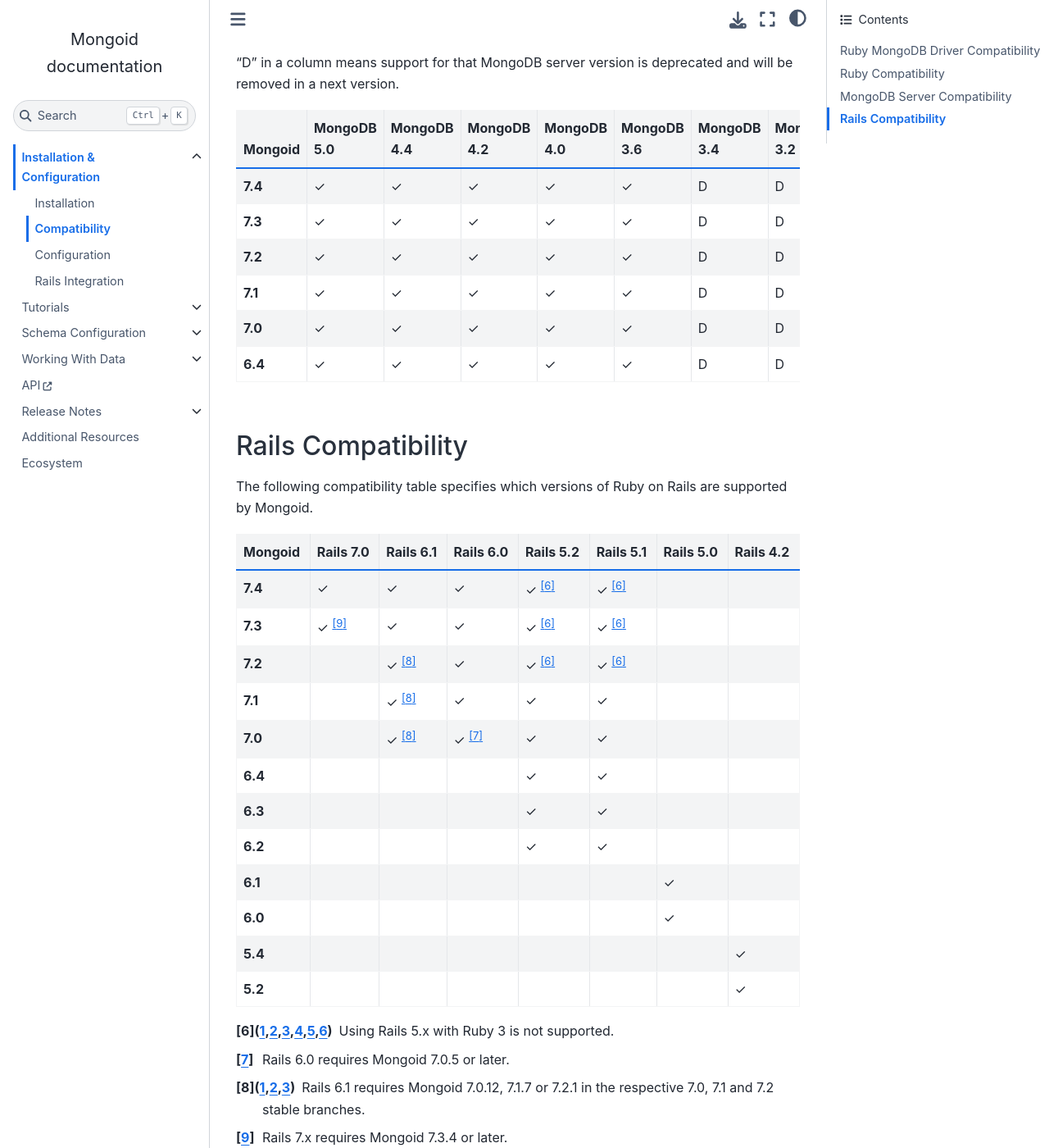
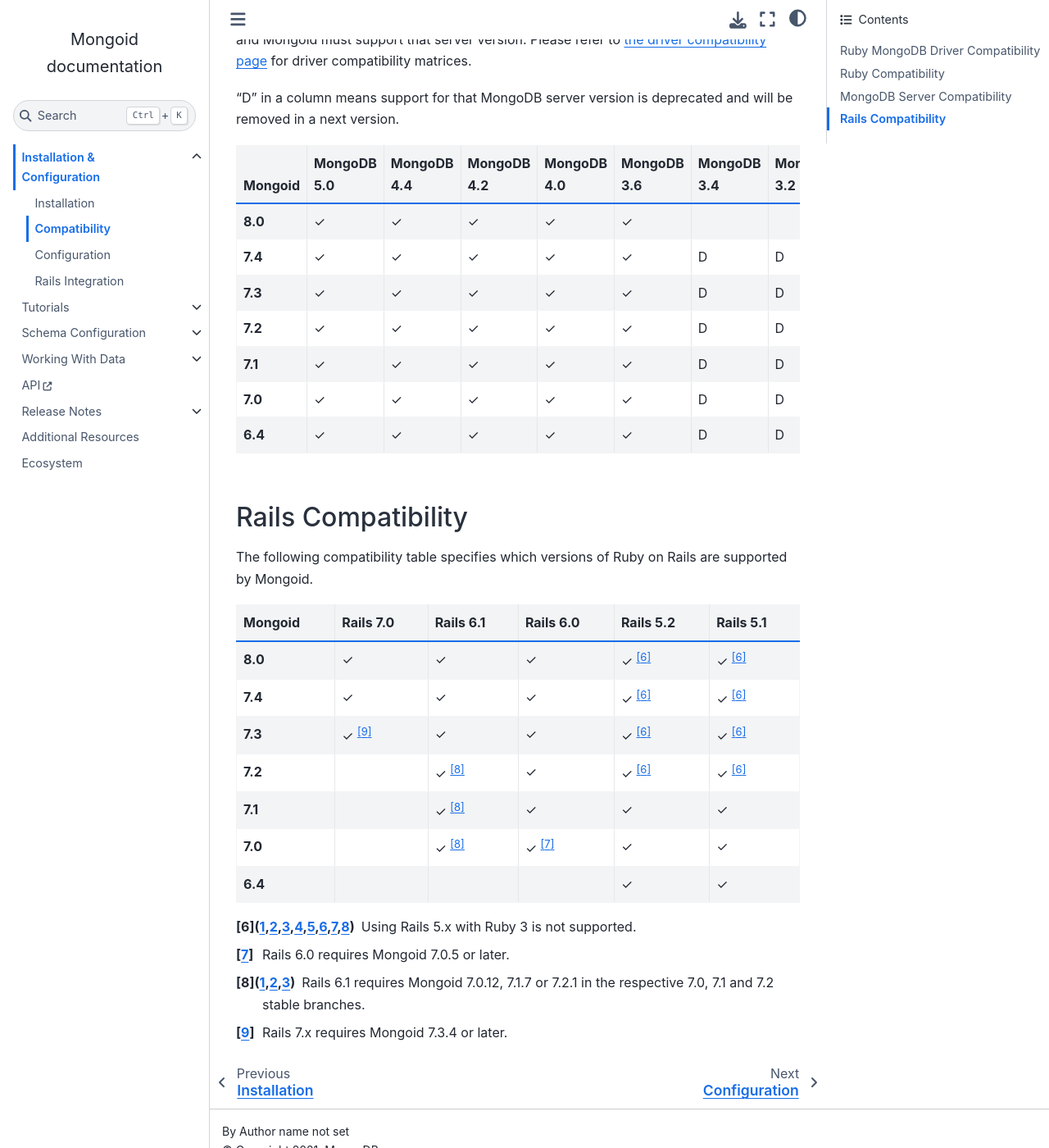
Before and after one commit to i80and/docs-mongoid, a Sphinx documentation site: the page built from docs/reference/compatibility.txt, in a window 1280 px wide and 1400 px high, scrolled down 1949 px. Shown: the whole window at 82% size. Built offline with Sphinx 7.4.7 and the Sphinx Book theme 1.1.4, drawn with Linux system fonts in a browser that asks for light colours.

```diff
--- a/docs/reference/compatibility.txt
+++ b/docs/reference/compatibility.txt
@@ -84,6 +84,17 @@ is deprecated.
      - Ruby 2.3
      - Ruby 2.2
      - JRuby 9.2
+
+   * - 8.0
+     - |checkmark|
+     - |checkmark|
+     - |checkmark|
+     - |checkmark|
+     - |checkmark|
+     -
+     -
+     -
+     - |checkmark|
 
    * - 7.4
      - |checkmark|
@@ -193,6 +204,17 @@ and will be removed in a next version.
      - MongoDB 3.0
      - MongoDB 2.6
 
+   * - 8.0
+     - |checkmark|
+     - |checkmark|
+     - |checkmark|
+     - |checkmark|
+     - |checkmark|
+     -
+     -
+     -
+     -
+
    * - 7.4
      - |checkmark|
      - |checkmark|
@@ -279,8 +301,13 @@ are supported by Mongoid.
      - Rails 6.0
      - Rails 5.2
      - Rails 5.1
-     - Rails 5.0
-     - Rails 4.2
+
+   * - 8.0
+     - |checkmark|
+     - |checkmark|
+     - |checkmark|
+     - |checkmark| [#rails-5-ruby-3.0]_
+     - |checkmark| [#rails-5-ruby-3.0]_
 
    * - 7.4
      - |checkmark|
@@ -288,8 +315,6 @@ are supported by Mongoid.
      - |checkmark|
      - |checkmark| [#rails-5-ruby-3.0]_
      - |checkmark| [#rails-5-ruby-3.0]_
-     -
-     -
 
    * - 7.3
      - |checkmark| [#rails-7-Mongoid-7.3]_
@@ -297,8 +322,6 @@ are supported by Mongoid.
      - |checkmark|
      - |checkmark| [#rails-5-ruby-3.0]_
      - |checkmark| [#rails-5-ruby-3.0]_
-     -
-     -
 
    * - 7.2
      -
@@ -306,8 +329,6 @@ are supported by Mongoid.
      - |checkmark|
      - |checkmark| [#rails-5-ruby-3.0]_
      - |checkmark| [#rails-5-ruby-3.0]_
-     -
-     -
 
    * - 7.1
      -
@@ -315,8 +336,6 @@ are supported by Mongoid.
      - |checkmark|
      - |checkmark|
      - |checkmark|
-     -
-     -
 
    * - 7.0
      -
@@ -324,70 +343,12 @@ are supported by Mongoid.
      - |checkmark| [#rails-6]_
      - |checkmark|
      - |checkmark|
-     -
-     -
 
    * - 6.4
      -
      -
      -
      - |checkmark|
-     - |checkmark|
-     -
-     -
-
-   * - 6.3
-     -
-     -
-     -
-     - |checkmark|
-     - |checkmark|
-     -
-     -
-
-   * - 6.2
-     -
-     -
-     -
-     - |checkmark|
-     - |checkmark|
-     -
-     -
-
-   * - 6.1
-     -
-     -
-     -
-     -
-     -
-     - |checkmark|
-     -
-
-   * - 6.0
-     -
-     -
-     -
-     -
-     -
-     - |checkmark|
-     -
-
-   * - 5.4
-     -
-     -
-     -
-     -
-     -
-     -
-     - |checkmark|
-
-   * - 5.2
-     -
-     -
-     -
-     -
-     -
-     -
      - |checkmark|
 
 .. [#rails-5-ruby-3.0] Using Rails 5.x with Ruby 3 is not supported.
```
Also changed, not shown: docs/release-notes/mongoid-7.4.txt (+7 -0 lines), docs/release-notes/mongoid-8.0.txt (+7 -0 lines).
